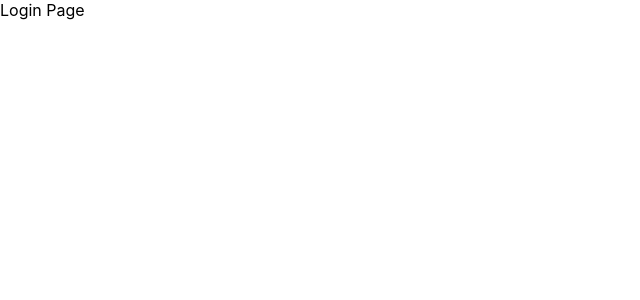
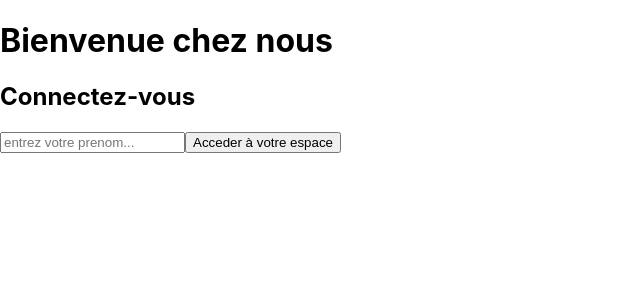
Before and after one commit to Assoghe/manga-react, a React (Create React App) app: page / in a window 1280 px wide. Shown: the top 300 px of the page, without its empty margins (0-640 px from the left). Built offline with nearby package versions, Linux system fonts and the light colour scheme.

Commit message:
✨ F01: LOGIN > Add title and form

```diff
--- a/src/components/pages/LoginPage.js
+++ b/src/components/pages/LoginPage.js
@@ -1,9 +1,31 @@
-import React from 'react'
+import React, { useState } from 'react'
 
 export default function LoginPage() {
-  return (
-    <div>
-      Login Page
-    </div>
-  )
+
+    //state
+    const [inputValue, setInputValue] = useState("")
+
+    //comportements
+    const handleSubmit = (event) => {
+      event.preventDefault()
+      alert(`Bonjour ${inputValue}`)
+    }
+
+    const handleChange = (event) => {
+      setInputValue(event.target.value)
+    }
+
+
+
+    //affichage (render)
+    return (
+        <div>
+            <h1> Bienvenue chez nous </h1>
+            <h2> Connectez-vous </h2>
+            <form action="submit" onSubmit={handleSubmit}>
+                <input value={inputValue} onChange={handleChange} type="text" placeholder="entrez votre prenom..." required />
+                <button> Acceder à votre espace </button>
+            </form>
+        </div>
+    )
 }
```
